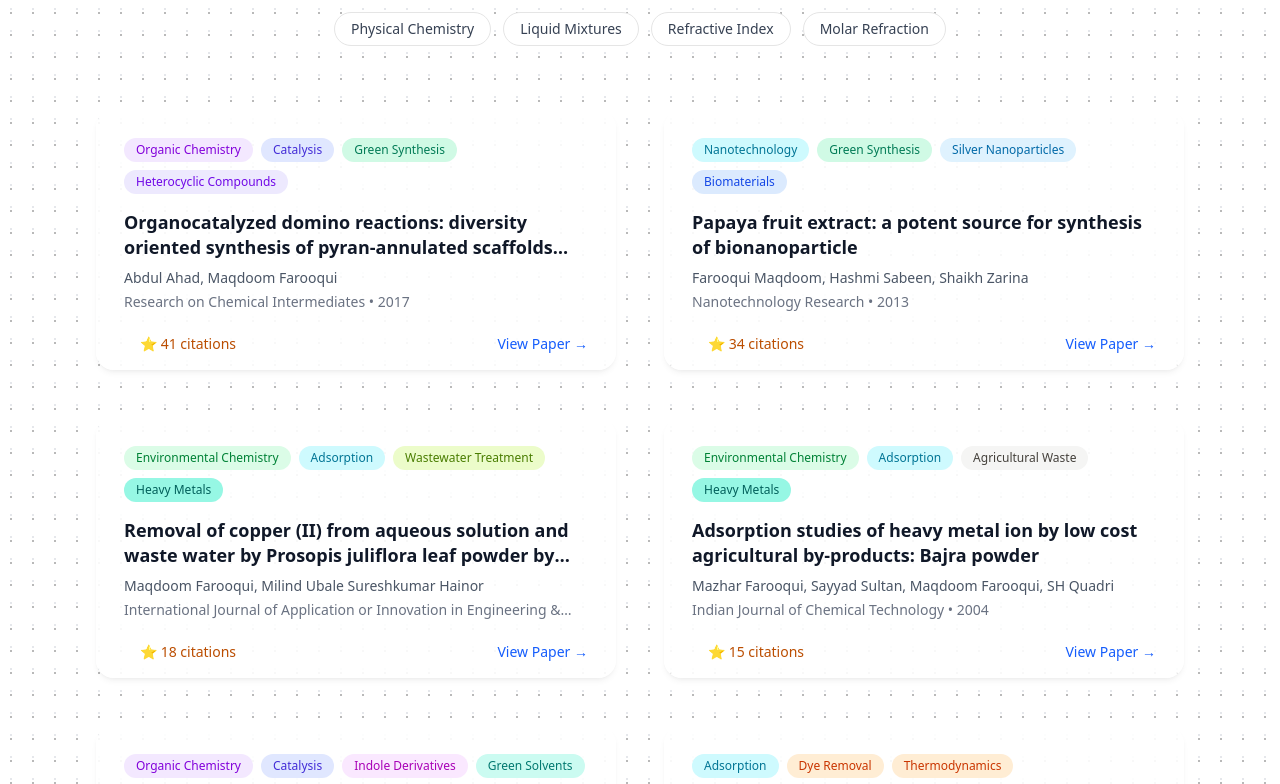
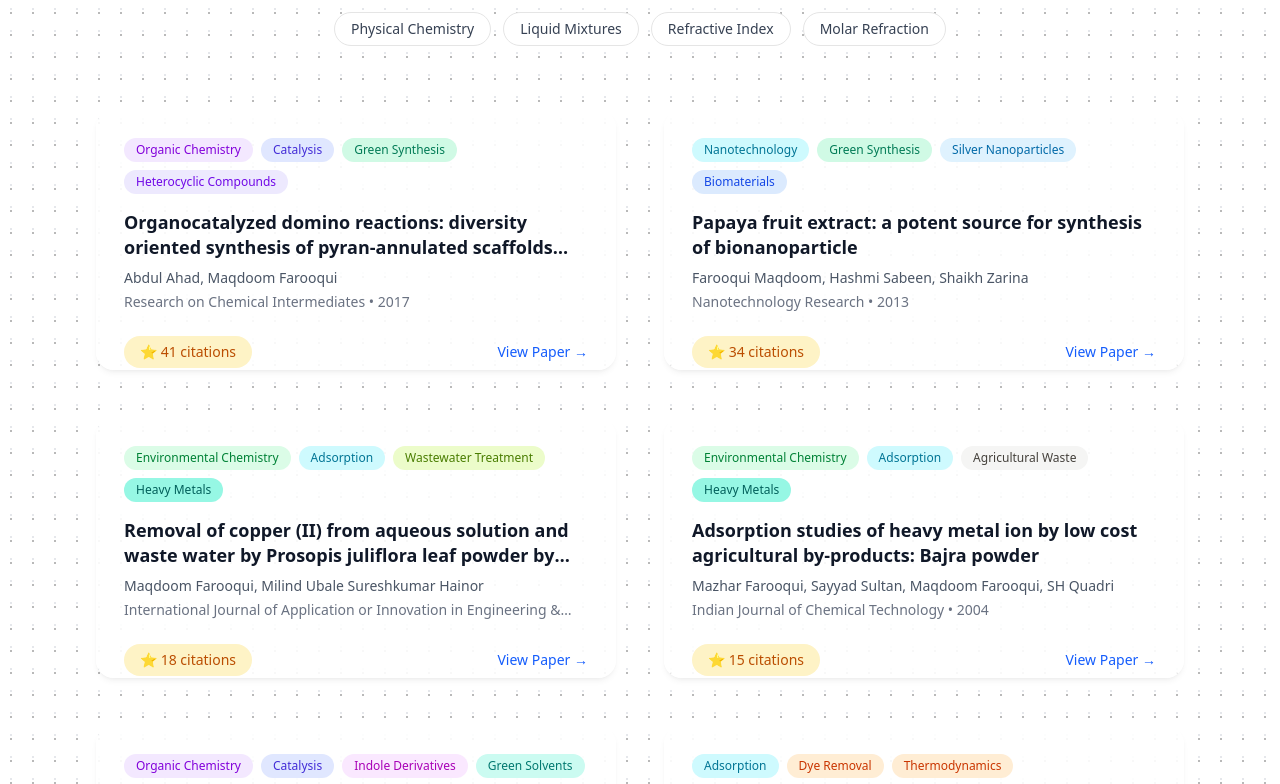
Before and after one commit to SyedMaaz28/drmaqdoomfarooqui-portfolio, a Next.js app: page / in a window 1280 px wide. Shown: the part 3210-3994 px from the top of the page. Built offline with nearby package versions, Linux system fonts and the light colour scheme; a web font is replaced by a local one.

Commit message:
Research section updated

```diff
--- a/components/ResearchCard.tsx
+++ b/components/ResearchCard.tsx
@@ -46,28 +46,28 @@ export default function ResearchCard({ paper }: Props) {
       initial={{ opacity: 0, y: 30 }}
       animate={{ opacity: 1, y: 0 }}
       transition={{ duration: 0.4 }}
-
       whileHover={{
-        y: -6,            // reduced movement
-        scale: 1.01,     // lighter scale
+        y: -6,
+        scale: 1.01,
       }}
-
       className="
-  h-[260px]
         flex flex-col justify-between
         rounded-2xl
+
+        /* HEIGHT FIX */
+        min-h-[260px]
+        md:h-[260px]
 
         bg-white/90
         shadow-md shadow-black/5
 
-  p-7
+        p-6 md:p-7
         hover:shadow-xl
         hover:-translate-y-1
         transition-all duration-300
       "
-
     >
-      {/* TOP */}
+      {/* ───────── TOP ───────── */}
       <div>
         {/* TAGS */}
         <div className="flex flex-wrap gap-2">
@@ -76,6 +76,7 @@ export default function ResearchCard({ paper }: Props) {
               key={i}
               className={`
                 text-xs px-3 py-1 rounded-full font-medium
+                whitespace-nowrap
                 ${tagColors[tag] || "bg-gray-100 text-gray-700"}
               `}
             >
@@ -100,16 +101,35 @@ export default function ResearchCard({ paper }: Props) {
         </p>
       </div>
 
-      {/* FOOTER */}
-      <div className="flex items-center justify-between mt-4">
-        <span className="text-sm font-medium  text-amber-700 px-4 py-1.5 rounded-full">
+      {/* ───────── FOOTER ───────── */}
+      <div
+        className="
+          flex items-center justify-between
+          mt-6
+          flex-wrap gap-3
+        "
+      >
+        {/* CITATIONS */}
+        <span
+          className="
+            text-sm font-medium
+            bg-amber-100 text-amber-700
+            px-4 py-1.5 rounded-full
+            whitespace-nowrap
+          "
+        >
           ⭐ {paper.citations} citations
         </span>
 
+        {/* LINK */}
         <a
           href={paper.link}
           target="_blank"
-          className="text-blue-600 font-medium text-sm hover:underline"
+          className="
+            text-blue-600 font-medium text-sm
+            hover:underline
+            whitespace-nowrap
+          "
         >
           View Paper →
         </a>
```
Lines whose indentation alone changed are shown as unchanged.
